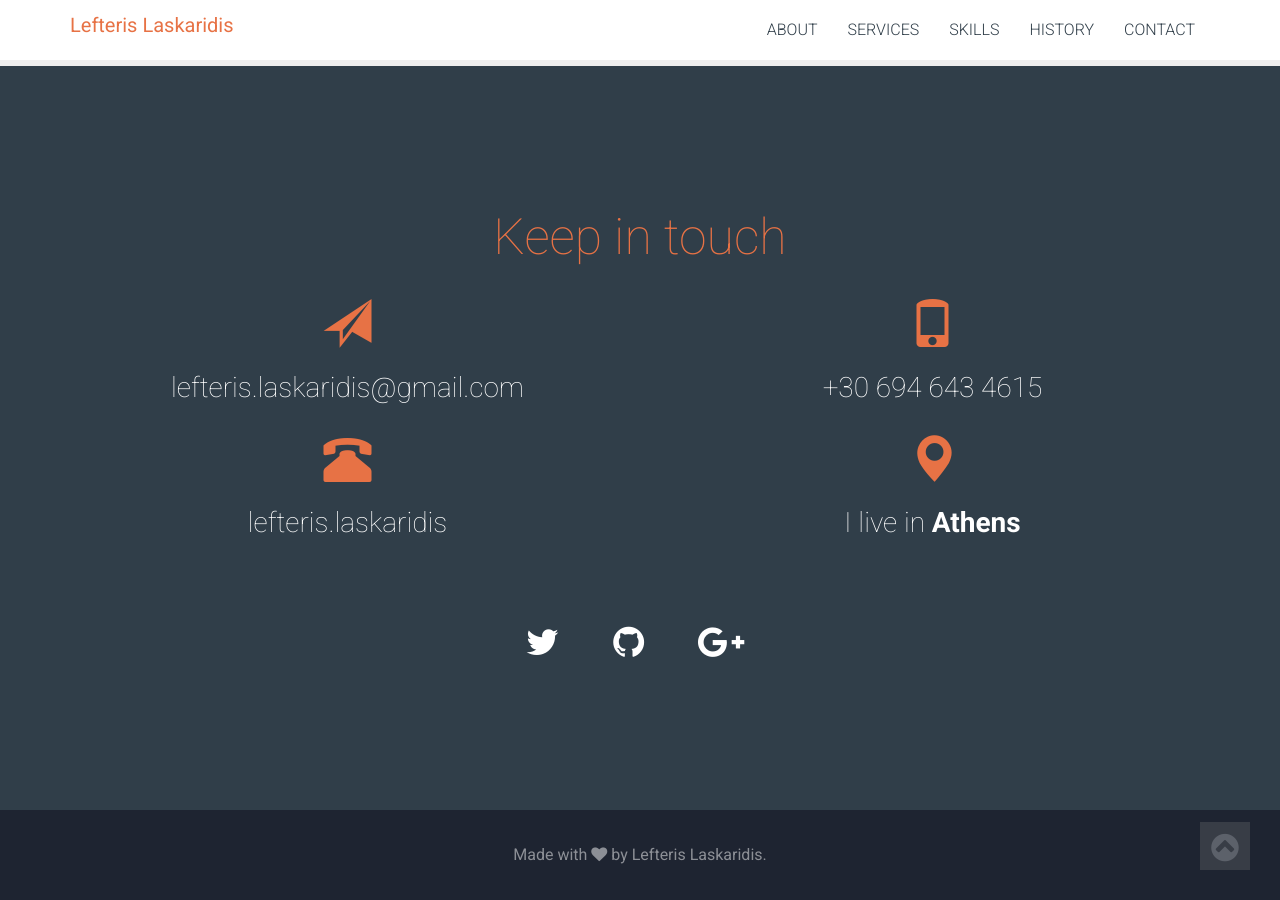
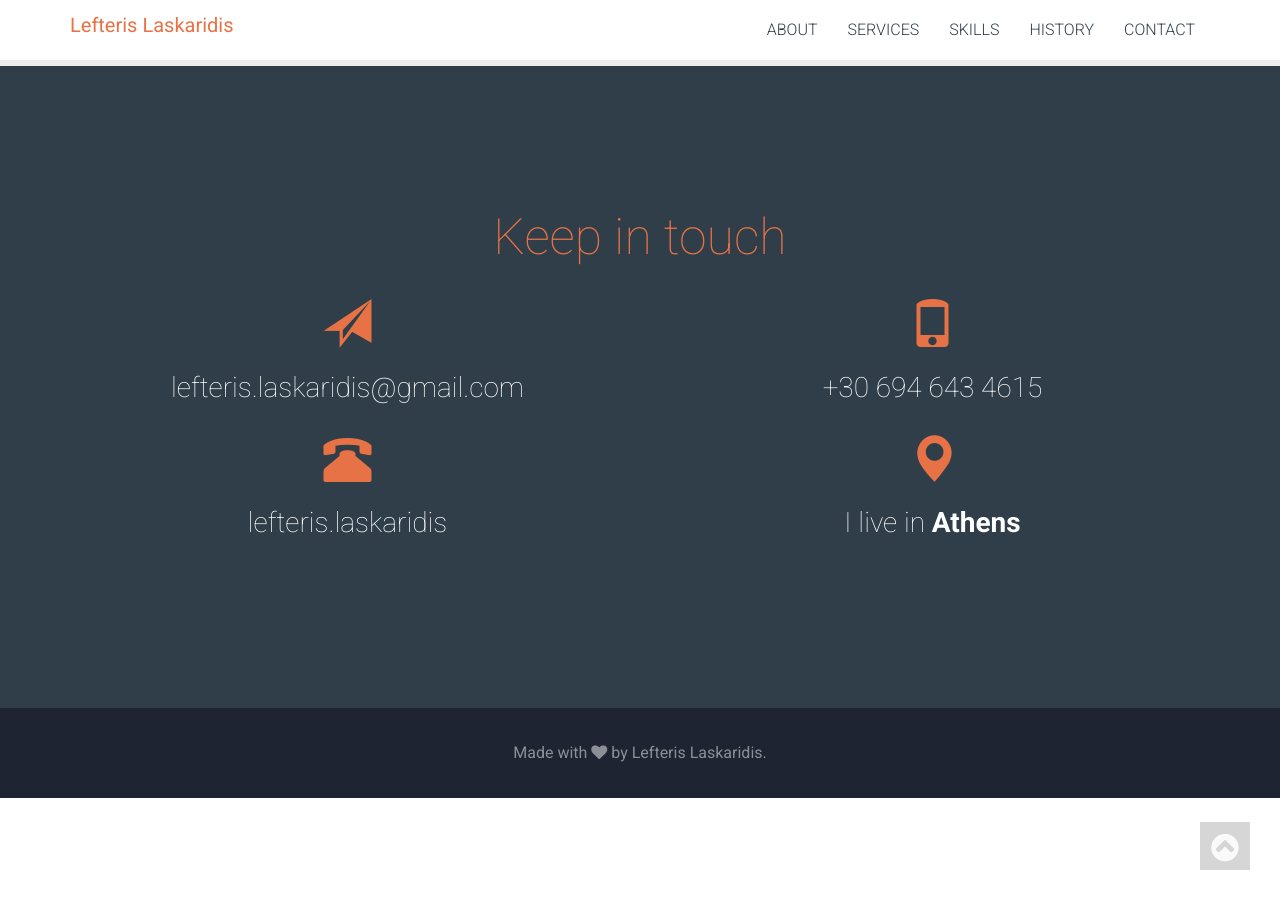
Before and after one commit to laskaridis/laskaridis.github.io, a Jekyll site: the page built from index.html, in a window 1280 px wide and 900 px high, scrolled down 3980 px. Built offline with Jekyll 4.4.1, drawn with Linux system fonts in a browser that asks for light colours; nearby versions of some CDN libraries; some web fonts are replaced; comment, search, counter and statistics services are not loaded.

Commit message:
Remove social links from contact section

```diff
--- a/_includes/contact.html
+++ b/_includes/contact.html
@@ -35,24 +35,5 @@
       </p>
     </div>
   </div>
-  <div class="row text-center">
-    <ul class="social">
-      <li>
-        <a id="twitter-link" href="http://twitter.com/laskaridis" target="_blank">
-          <i class="fa fa-twitter fa-2x"></i>
-        </a>
-      </li>
-      <li>
-        <a id="github-link" href="http://github.com/laskaridis" target="_blank">
-          <i class="fa fa-github fa-2x"></i>
-        </a>
-      </li>
-      <li>
-        <a id="google-link" href="http://www.google.com/+LefterisLaskaridis" target="_blank">
-          <i class="fa fa-google-plus fa-2x"></i>
-        </a>
-      </li>
-    </ul>
-  </div>
 </div>
 </section>
--- a/_sass/_contact.scss
+++ b/_sass/_contact.scss
@@ -46,22 +46,4 @@
     margin-top: 20px;
     margin-bottom: 40px;
   }
-
-  ul.social {
-    padding-top: 60px;
-    list-style: none;
-    text-align: center;
-    display: inline-block;
-    margin-bottom: 0;
-
-    li {
-      display: inline-block;
-      margin-right: 50px;
-
-      a {
-        color: #fff;
-        font-size: 18px;
-      }
-    }
-  }
 }
```
